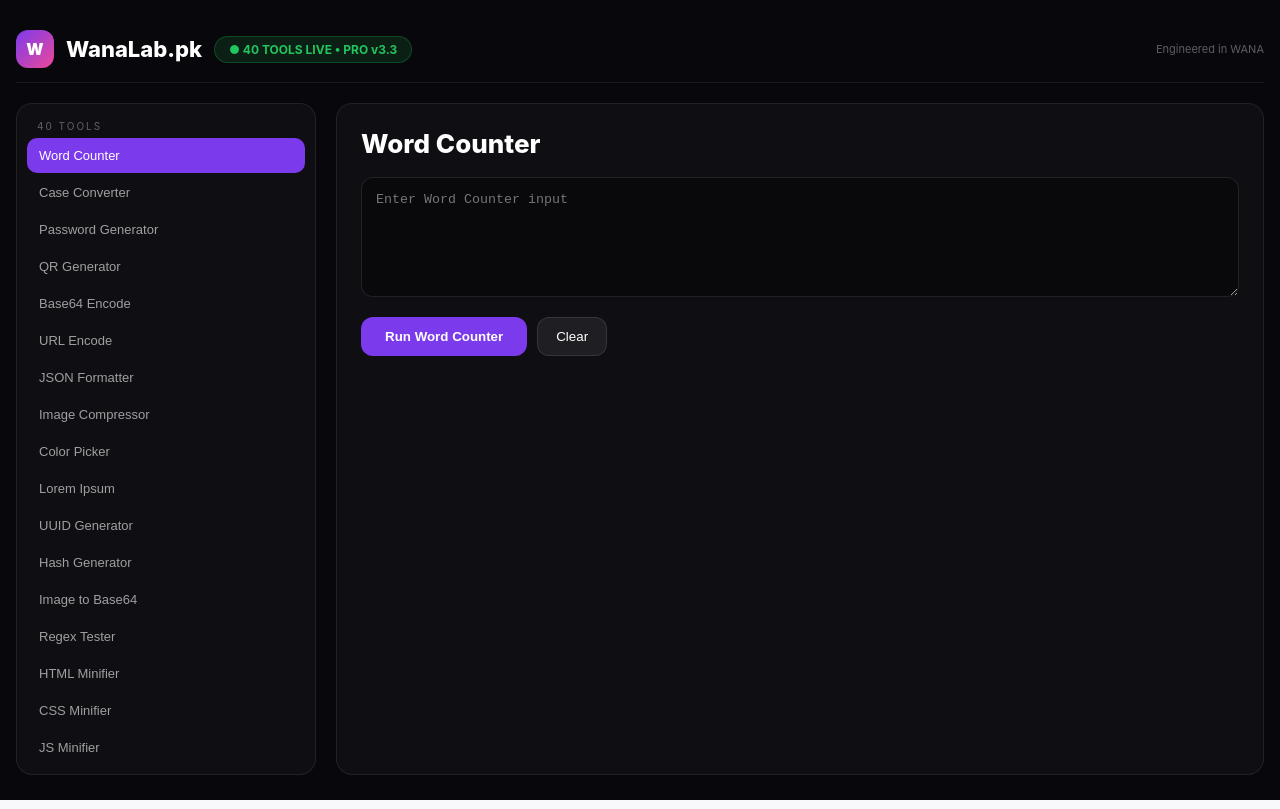
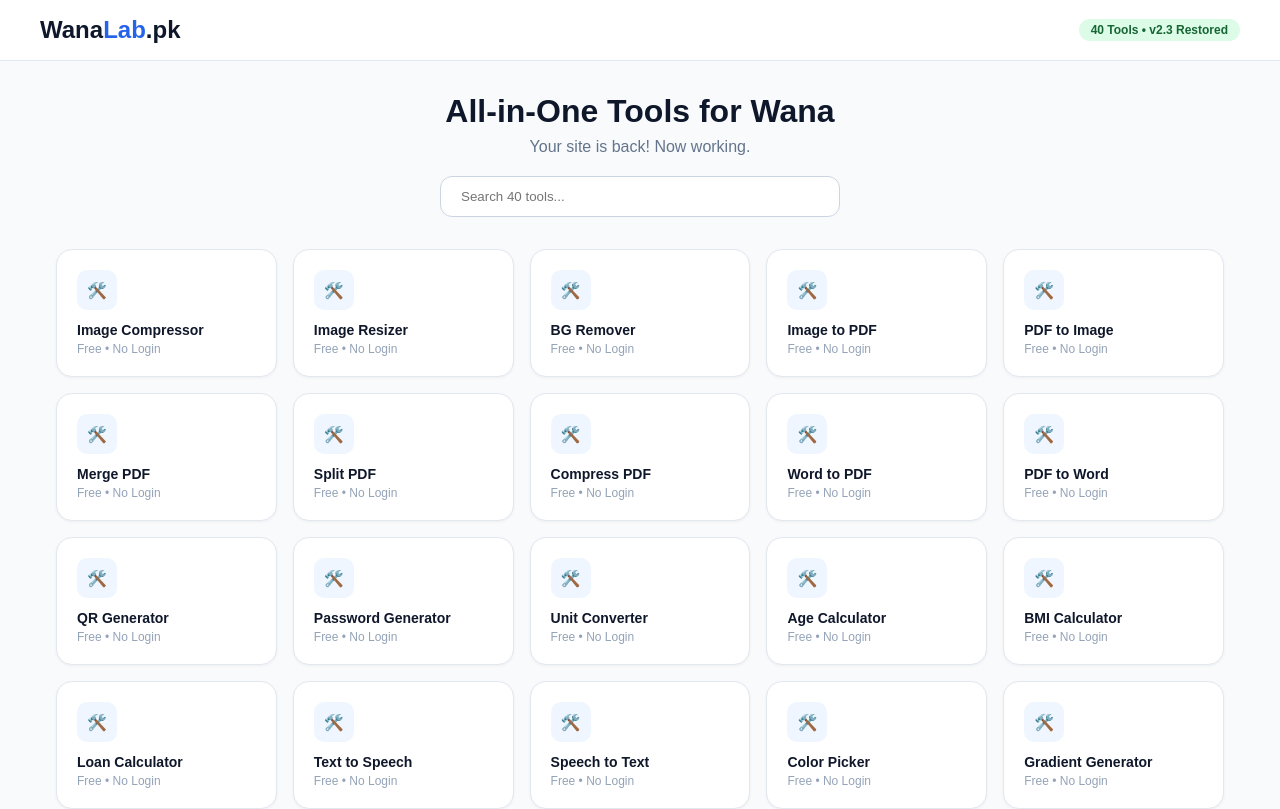
Before and after one commit to Nasir684/WanaLab-Web, a React (Vite) app: page / in a window 1280 px wide. Shown: the top 809 px of the page. Built offline with nearby package versions, Linux system fonts and the light colour scheme.

Commit message:
Update App.jsx

```diff
--- a/src/App.jsx
+++ b/src/App.jsx
@@ -1,66 +1,61 @@
-import React, { useState, useEffect } from 'react';
-const TOOLS=["Word Counter","Case Converter","Password Generator","QR Generator","Base64 Encode","URL Encode","JSON Formatter","Image Compressor","Color Picker","Lorem Ipsum","UUID Generator","Hash Generator","Image to Base64","Regex Tester","HTML Minifier","CSS Minifier","JS Minifier","Text Diff","Unit Converter","BMI Calculator","Age Calculator","Loan Calculator","Percentage Calculator","Date Difference","Image Resizer","Text to Speech","Speech to Text","Morse Code","Binary Converter","Hex Converter","IP Finder","Password Strength","Email Validator","Credit Card Validator","CSV to JSON","JSON to CSV","Markdown Preview","HTML to Markdown","YouTube Thumbnail","Meta Tag Generator"];
-export default function App(){
-const [active,setActive]=useState(TOOLS[0]);
-const [input,setInput]=useState("");const [input2,setInput2]=useState("");const [output,setOutput]=useState("");const [qr,setQr]=useState("https://wanalab.pk");const [color,setColor]=useState("#7c3aed");const [img,setImg]=useState("");const [copied,setCopied]=useState(false);
-useEffect(()=>{setInput("");setInput2("");setOutput("");setImg("");},[active]);
-const run=()=>{
-const t=input;try{
-if(active==="Word Counter"){const w=t.trim()?t.trim().split(/\s+/).length:0;setOutput(`Words: ${w}\nChars: ${t.length}\nChars no space: ${t.replace(/\s/g,"").length}\nLines: ${t.split("\n").length}`);}
-else if(active==="Case Converter"){setOutput(`UPPER:\n${t.toUpperCase()}\n\nlower:\n${t.toLowerCase()}\n\nTitle:\n${t.replace(/\w\S*/g,w=>w[0].toUpperCase()+w.slice(1).toLowerCase())}`);}
-else if(active==="Password Generator"){const l=parseInt(t||"16");const c="ABCDEFGHJKLMNPQRSTUVWXYZabcdefghijkmnopqrstuvwxyz23456789!@#$%";let p="";for(let i=0;i<l;i++)p+=c[Math.floor(Math.random()*c.length)];setOutput(p);}
-else if(active==="QR Generator"){const d=encodeURIComponent(qr||t||"WanaLab");const u="https://api.qrserver.com/v1/create-qr-code/?size=400x400&data="+d;setImg(u);setOutput("QR for: "+(qr||t));}
-else if(active==="Base64 Encode"){if(input2==="decode")setOutput(atob(t));else setOutput(btoa(t));}
-else if(active==="URL Encode"){if(input2==="decode")setOutput(decodeURIComponent(t));else setOutput(encodeURIComponent(t));}
-else if(active==="JSON Formatter"){setOutput(JSON.stringify(JSON.parse(t),null,2));}
-else if(active==="Color Picker"){setImg(color);setOutput(`HEX: ${color}\nRGB: ${parseInt(color.slice(1,3),16)}, ${parseInt(color.slice(3,5),16)}, ${parseInt(color.slice(5,7),16)}`);}
-else if(active==="Lorem Ipsum"){const n=parseInt(t||"3");const s="Lorem ipsum dolor sit amet, consectetur adipiscing elit.";setOutput(Array(n).fill(s).join("\n\n"));}
-else if(active==="UUID Generator"){const n=parseInt(t||"5");let o="";for(let i=0;i<n;i++)o+=(crypto.randomUUID?crypto.randomUUID():Math.random().toString(36).slice(2))+"\n";setOutput(o);}
-else if(active==="Email Validator"){setOutput(/^[^\s@]+@[^\s@]+\.[^\s@]+$/.test(t)?"✅ Valid: "+t:"❌ Invalid email");}
-else if(active==="Password Strength"){let s=0;if(t.length>7)s++;if(/[A-Z]/.test(t))s++;if(/[0-9]/.test(t))s++;if(/[^A-Za-z0-9]/.test(t))s++;setOutput(`Score ${s}/4 - ${["Very Weak","Weak","Medium","Strong","Very Strong"][s]}`);}
-else if(active==="CSV to JSON"){const lines=t.trim().split("\n");const h=lines[0].split(",");const j=lines.slice(1).map(l=>{const v=l.split(",");const o={};h.forEach((k,i)=>o[k.trim()]=v[i]?.trim());return o;});setOutput(JSON.stringify(j,null,2));}
-else if(active==="JSON to CSV"){const a=JSON.parse(t);const h=Object.keys(a[0]);setOutput([h.join(","),...a.map(r=>h.map(k=>r[k]).join(","))].join("\n"));}
-else if(active==="YouTube Thumbnail"){const id=(t.match(/(?:v=|\.be\/)([^&]+)/)||[])[1]||t;setImg("https://img.youtube.com/vi/"+id+"/maxresdefault.jpg");setOutput("Thumbnail ID: "+id);}
-else if(active==="Binary Converter"){if(input2==="decode")setOutput(t.split(" ").map(b=>String.fromCharCode(parseInt(b,2))).join(""));else setOutput(t.split("").map(c=>c.charCodeAt(0).toString(2).padStart(8,"0")).join(" "));}
-else if(active==="BMI Calculator"){const p=t.split(",");const h=parseFloat(p[0]);const w=parseFloat(p[1]);setOutput("BMI: "+(w/((h/100)*(h/100))).toFixed(2));}
-else if(active==="Text to Speech"){const u=new SpeechSynthesisUtterance(t);speechSynthesis.speak(u);setOutput("Speaking...");}
-else setOutput(t?t.slice(0,5000):"Enter input and click Run");
-}catch(e){setOutput("Error: "+e.message);}
-};
-const onFile=(e)=>{const f=e.target.files[0];if(!f)return;const r=new FileReader();r.onload=ev=>{setImg(ev.target.result);setOutput("Loaded: "+(f.size/1024).toFixed(1)+"KB");};r.readAsDataURL(f);};
-return(
-<div style={{minHeight:"100vh",background:"#08080c",color:"#fff",fontFamily:"Inter,sans-serif"}}>
-<div style={{maxWidth:"1440px",margin:"0 auto",padding:"16px"}}>
-<div style={{display:"flex",alignItems:"center",gap:"12px",padding:"14px 0",borderBottom:"1px solid rgba(255,255,255,0.08)",marginBottom:"20px"}}>
-<div style={{width:"38px",height:"38px",borderRadius:"12px",background:"linear-gradient(135deg,#7c3aed,#ec4899)",display:"flex",alignItems:"center",justifyContent:"center",fontWeight:"900"}}>W</div>
-<div style={{fontWeight:"800",fontSize:"22px"}}>WanaLab.pk</div>
-<div style={{padding:"5px 14px",borderRadius:"24px",background:"rgba(34,197,94,0.12)",border:"1px solid rgba(34,197,94,0.25)",color:"#22c55e",fontSize:"12px",fontWeight:"700"}}>● 40 TOOLS LIVE • PRO v3.3</div>
-<div style={{marginLeft:"auto",fontSize:"11px",color:"rgba(255,255,255,0.35)"}}>Engineered in WANA</div>
+import { useState } from 'react'
+
+function App() {
+  const tools = [
+    "Image Compressor", "Image Resizer", "BG Remover", "Image to PDF",
+    "PDF to Image", "Merge PDF", "Split PDF", "Compress PDF",
+    "Word to PDF", "PDF to Word", "QR Generator", "Password Generator",
+    "Unit Converter", "Age Calculator", "BMI Calculator", "Loan Calculator",
+    "Text to Speech", "Speech to Text", "Color Picker", "Gradient Generator",
+    "JSON Formatter", "HTML Minifier", "Base64 Encoder", "URL Shortener",
+    "Word Counter", "Case Converter", "Lorem Generator", "Hashtag Generator",
+    "Invoice Generator", "Resume Builder", "YouTube Thumbnail Downloader", "YouTube Tag Extractor",
+    "Instagram Downloader", "Meta Tag Generator", "Robots.txt Generator", "Sitemap Generator",
+    "Plagiarism Checker", "Grammar Checker", "Typing Test", "Wana AI Chat"
+  ];
+
+  const [search, setSearch] = useState("");
+
+  const filtered = tools.filter(t => t.toLowerCase().includes(search.toLowerCase()));
+
+  return (
+    <div style={{minHeight:'100vh', background:'#f8fafc', fontFamily:'sans-serif'}}>
+      <header style={{background:'white', borderBottom:'1px solid #e2e8f0', padding:'16px'}}>
+        <div style={{maxWidth:'1200px', margin:'0 auto', display:'flex', justifyContent:'space-between', alignItems:'center'}}>
+          <h1 style={{fontWeight:'800', fontSize:'24px', color:'#0f172a'}}>Wana<span style={{color:'#2563eb'}}>Lab</span>.pk</h1>
+          <span style={{background:'#dcfce7', color:'#166534', padding:'4px 12px', borderRadius:'20px', fontSize:'12px', fontWeight:'bold'}}>40 Tools • v2.3 Restored</span>
         </div>
-<div style={{display:"grid",gridTemplateColumns:"300px 1fr",gap:"20px"}}>
-<div style={{background:"rgba(255,255,255,0.03)",border:"1px solid rgba(255,255,255,0.08)",borderRadius:"16px",padding:"10px",height:"84vh",overflowY:"auto"}}>
-<div style={{fontSize:"10px",letterSpacing:"2px",color:"rgba(255,255,255,0.35)",padding:"6px 10px"}}>40 TOOLS</div>
-{TOOLS.map(x=><button key={x} onClick={()=>setActive(x)} style={{width:"100%",textAlign:"left",padding:"10px 12px",borderRadius:"10px",border:"none",cursor:"pointer",marginBottom:"2px",fontSize:"13px",background:active===x?"#7c3aed":"transparent",color:active===x?"#fff":"rgba(255,255,255,0.6)"}}>{x}</button>)}
+      </header>
+
+      <main style={{maxWidth:'1200px', margin:'0 auto', padding:'32px 16px'}}>
+        <div style={{textAlign:'center', marginBottom:'32px'}}>
+          <h2 style={{fontSize:'32px', fontWeight:'800', color:'#0f172a'}}>All-in-One Tools for Wana</h2>
+          <p style={{color:'#64748b', marginTop:'8px'}}>Your site is back! Now working.</p>
+          <input
+            value={search}
+            onChange={e=>setSearch(e.target.value)}
+            placeholder="Search 40 tools..."
+            style={{marginTop:'20px', padding:'12px 20px', width:'100%', maxWidth:'400px', borderRadius:'12px', border:'1px solid #cbd5e1', outline:'none'}}
+          />
         </div>
-<div style={{background:"rgba(255,255,255,0.03)",border:"1px solid rgba(255,255,255,0.08)",borderRadius:"16px",padding:"24px"}}>
-<h2 style={{fontSize:"26px",fontWeight:"800",margin:"0"}}>{active}</h2>
-<div style={{marginTop:"18px"}}>
-{active==="QR Generator"?<input value={qr} onChange={e=>setQr(e.target.value)} placeholder="URL for QR" style={{width:"100%",background:"rgba(0,0,0,0.4)",border:"1px solid rgba(255,255,255,0.1)",borderRadius:"12px",padding:"14px",color:"#fff"}}/>
-: active==="Color Picker"?<input type="color" value={color} onChange={e=>setColor(e.target.value)} style={{width:"100%",height:"60px",borderRadius:"12px"}}/>
-: active.includes("Image")?<div><input type="file" accept="image/*" onChange={onFile} style={{color:"#fff"}}/><textarea value={input} onChange={e=>setInput(e.target.value)} style={{width:"100%",height:"60px",background:"rgba(0,0,0,0.4)",borderRadius:"12px",padding:"10px",color:"#fff",marginTop:"8px"}}/></div>
-: <textarea value={input} onChange={e=>setInput(e.target.value)} placeholder={"Enter "+active+" input"} style={{width:"100%",height:"120px",background:"rgba(0,0,0,0.4)",border:"1px solid rgba(255,255,255,0.1)",borderRadius:"12px",padding:"14px",color:"#fff"}}/>}
-{(active==="Base64 Encode"||active==="URL Encode"||active==="Binary Converter")&&<textarea value={input2} onChange={e=>setInput2(e.target.value)} placeholder="Type 'decode' for decode" style={{width:"100%",height:"50px",marginTop:"10px",background:"rgba(0,0,0,0.3)",borderRadius:"12px",padding:"10px",color:"#fff"}}/>}
+
+        <div style={{display:'grid', gridTemplateColumns:'repeat(auto-fill, minmax(200px, 1fr))', gap:'16px'}}>
+          {filtered.map((tool, i) => (
+            <div key={i} style={{background:'white', padding:'20px', borderRadius:'16px', border:'1px solid #e2e8f0', boxShadow:'0 1px 3px rgba(0,0,0,0.05)', cursor:'pointer'}}>
+              <div style={{width:'40px', height:'40px', background:'#eff6ff', borderRadius:'10px', display:'flex', alignItems:'center', justifyContent:'center', marginBottom:'12px'}}>🛠️</div>
+              <h3 style={{fontWeight:'600', color:'#0f172a', fontSize:'14px'}}>{tool}</h3>
+              <p style={{fontSize:'12px', color:'#94a3b8', marginTop:'4px'}}>Free • No Login</p>
             </div>
-<div style={{display:"flex",gap:"10px",marginTop:"16px",flexWrap:"wrap"}}>
-<button onClick={run} style={{padding:"11px 24px",background:"#7c3aed",border:"none",borderRadius:"12px",color:"#fff",fontWeight:"700",cursor:"pointer"}}>Run {active}</button>
-<button onClick={()=>{setInput("");setInput2("");setOutput("");setImg("");}} style={{padding:"11px 18px",background:"rgba(255,255,255,0.07)",borderRadius:"12px",color:"#fff",border:"1px solid rgba(255,255,255,0.1)",cursor:"pointer"}}>Clear</button>
-{output&&<button onClick={()=>{navigator.clipboard.writeText(output);setCopied(true);setTimeout(()=>setCopied(false),1200);}} style={{padding:"11px 18px",background:copied?"#22c55e":"rgba(255,255,255,0.07)",borderRadius:"12px",color:"#fff",border:"none",cursor:"pointer"}}>{copied?"Copied!":"Copy"}</button>}
+          ))}
         </div>
-{img&&<div style={{marginTop:"18px",textAlign:"center",background:"rgba(0,0,0,0.3)",padding:"16px",borderRadius:"12px"}}>{active==="Color Picker"?<div style={{height:"100px",background:img,borderRadius:"10px"}}/>:<img src={img} style={{maxWidth:"100%",maxHeight:"400px",borderRadius:"10px"}}/>}</div>}
-{output&&<pre style={{marginTop:"18px",background:"rgba(0,0,0,0.5)",border:"1px solid rgba(255,255,255,0.08)",borderRadius:"12px",padding:"16px",fontSize:"13px",whiteSpace:"pre-wrap",wordBreak:"break-all",color:"#fff"}}>{output}</pre>}
+
+        <div style={{textAlign:'center', marginTop:'40px', padding:'20px', background:'#0f172a', borderRadius:'16px', color:'white'}}>
+          <p>✅ Main branch fixed! White screen gone.</p>
+          <p style={{fontSize:'12px', color:'#94a3b8', marginTop:'8px'}}>Next: Test Upgrade-v3.3 on separate branch. Don't edit main again.</p>
         </div>
+      </main>
     </div>
-</div>
-</div>
-);
+  )
 }
+
+export default App
```
Lines whose indentation alone changed are shown as unchanged.
